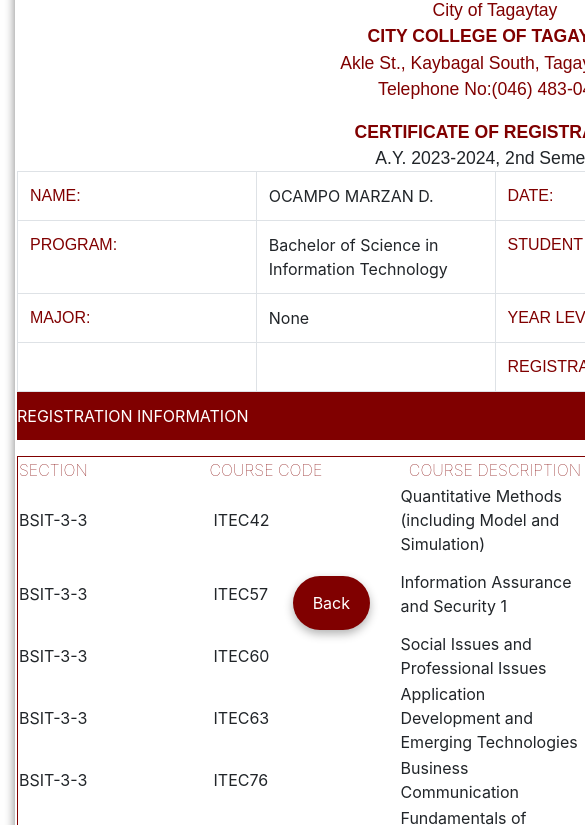
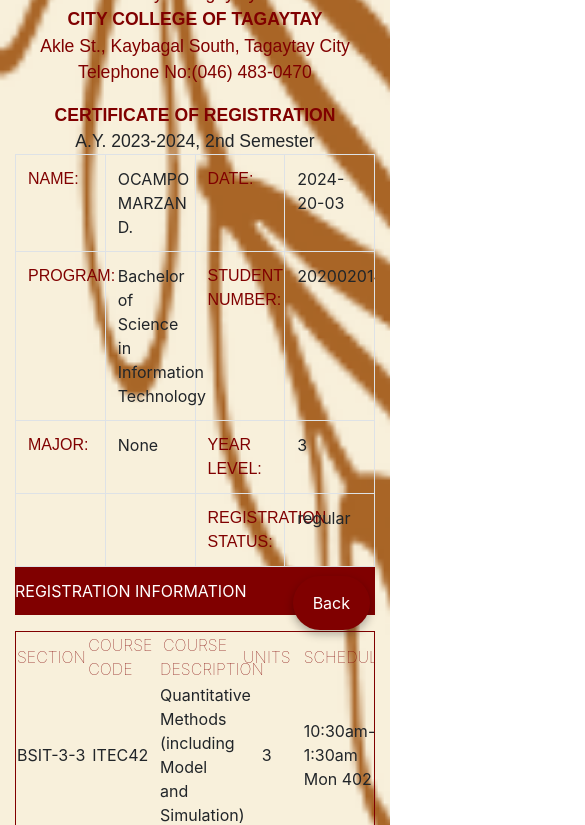
Before and after one commit to TechGuy06/sirAKFinalProject, a plain HTML site: page Certificate_of_Registration/index.html in a window 390 px wide. Shown: the part 194-1019 px from the top of the page, 585 px wide, since content can reach past the window. Drawn offline with nearby package versions, Linux system fonts and the light colour scheme.

Commit message:
Update style.css

```diff
--- a/Certificate_of_Registration/style.css
+++ b/Certificate_of_Registration/style.css
@@ -1,12 +1,14 @@
-#wrapper{
-	width: 965px;
+/* Your provided CSS styles */
+.container {
+    width: auto;
     margin: 0 auto;
-    background-image: url(images/background2.png); */
-    background-position:center;
+    background-image: url(images/background2.png);
+    background-position:initial;
     background-size: cover;
     background-repeat: no-repeat;
 }
-#content{
+
+#content {
     box-shadow: 0 4px 10px rgba(0, 0, 0, 0.5);
     width: 960px;
     text-align: left;
@@ -37,7 +39,8 @@
     border: 1px solid maroon;
     text-align: left;
 }
-.tblPersonal_info caption{
+
+.tblPersonal_info caption {
     background-color: maroon;
     color: white;
 }
@@ -64,79 +67,95 @@
     font-family: "Arial";
     font-size: 110%;
 }
-.blank{
+
+.blank {
     float: none;
     clear: both;
     margin: 20px 0px 20px 0px;
 }
-#scholarship{
+
+#scholarship {
     text-indent: 50px;
 }
-.head{
+
+.head {
     text-align: left;
     color: maroon;
     font-weight: lighter;
 }
-.head1{
+
+.head1 {
     color: maroon;
     font-weight: lighter;
 }
-.value{
+
+.value {
     text-align: left;
 }
-.subj{
+
+.subj {
     text-align: left;
     padding-left: 5px;
 }
-.val{
+
+.val {
     text-align: left;
 }
-#img1{
+
+#img1 {
     height: 100px;
     width: 100px;
     margin: 50;
     padding-left: 30px;
 }
-#img2{
+
+#img2 {
     height: 100px;
     width: 100px;
     margin: 50;
     padding-right: 30px;
 }
-.label{
+
+.label {
     color: maroon;
-    border:0.01rem solid;
+    border: 0.01rem solid;
     border-color: brown;
     border-color: maroon;
 }
-.top_lbl{
+
+.top_lbl {
     text-align: left;
     color: maroon;
     border-color: maroon;
     padding-left: 10px;
 }
-.payment_details{
+
+.payment_details {
     text-align: left;
     padding-left: 20px;
     color: maroon;
     border-color: maroon;
 }
-.payment_value{
+
+.payment_value {
     text-align: right;
     padding-right: 20px;
     border-color: maroon;
 }
-.term_payment{
+
+.term_payment {
     text-align: left;
     padding-right: 20px;
     border-color: maroon;
 }
-.cashier{
+
+.cashier {
     border-color: maroon;
     text-align: center;
     color: maroon;
 }
-.bottom{
+
+.bottom {
     color: maroon;
 }
 
@@ -159,3 +178,18 @@
 #backButton:hover {
     background-color: darkred;
 }
+
+/* Media query for responsiveness */
+@media (max-width: 768px) {
+    #wrapper {
+        width: 100%;
+        background-image: none; /* Remove background image on smaller screens */
+    }
+
+    #content {
+        width: 100%;
+        box-shadow: none;
+        border: none;
+        margin: 10px 0;
+    }
+}
```
Lines whose indentation alone changed are shown as unchanged.
